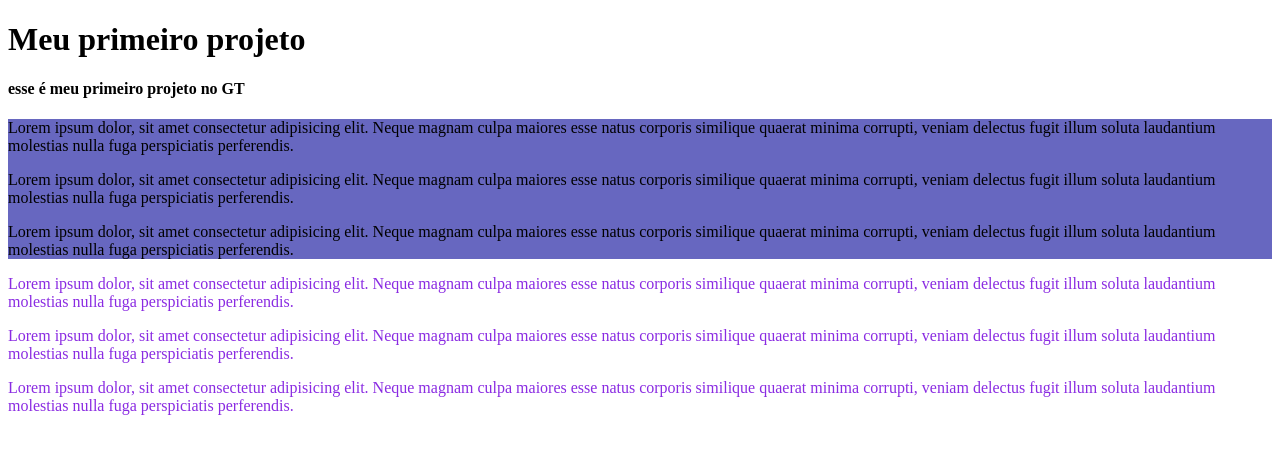
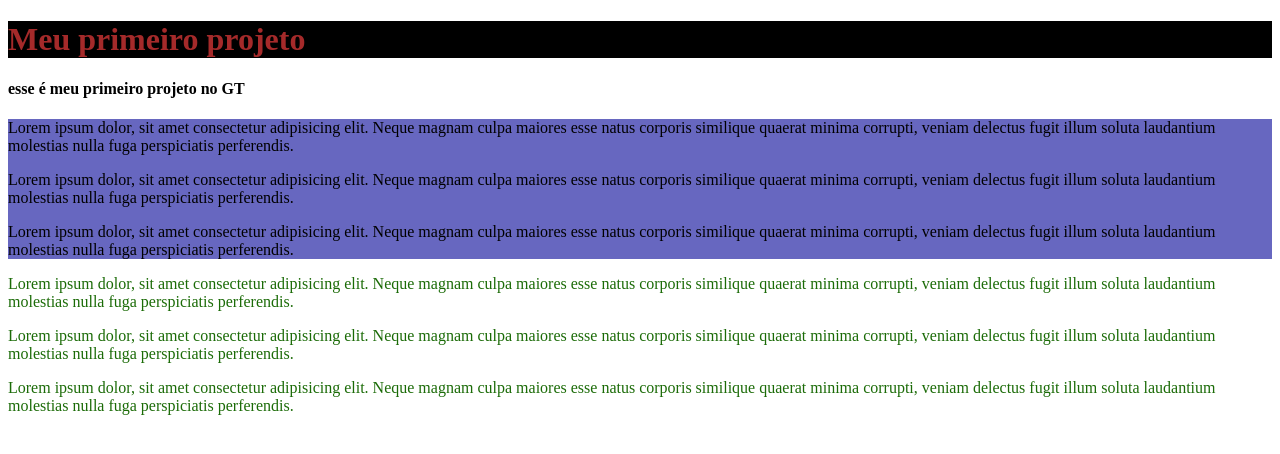
Before and after one commit to ramirospinheiro/aula01, a plain HTML site: page index.html in a window 1280 px wide. Drawn offline with Linux system fonts and the light colour scheme.

Commit message:
index.css adicionado

```diff
--- /dev/null
+++ b/index.css
@@ -0,0 +1,6 @@
+h1 {
+    color: brown;
+    background-color: black;
+    background-size: 2%;
+
+}
--- a/index.html
+++ b/index.html
@@ -5,6 +5,7 @@
     <meta charset="UTF-8">
     <meta name="viewport" content="width=<device-width>, initial-scale=1.0">
     <title>Meu primeiro projeto</title>
+    <link rel="stylesheet" href="index.css">
 </head>
 <body>
     <!-- cabeçalho -->
@@ -36,7 +37,7 @@
             </p>
         </div>
 
-        <div style="color: blueviolet;">
+        <div style="color: rgb(27, 107, 7);">
             <p>
                 Lorem ipsum dolor, sit amet consectetur adipisicing elit. Neque magnam culpa maiores esse natus corporis
                 similique quaerat minima corrupti, veniam delectus fugit illum soluta laudantium molestias nulla fuga
```
